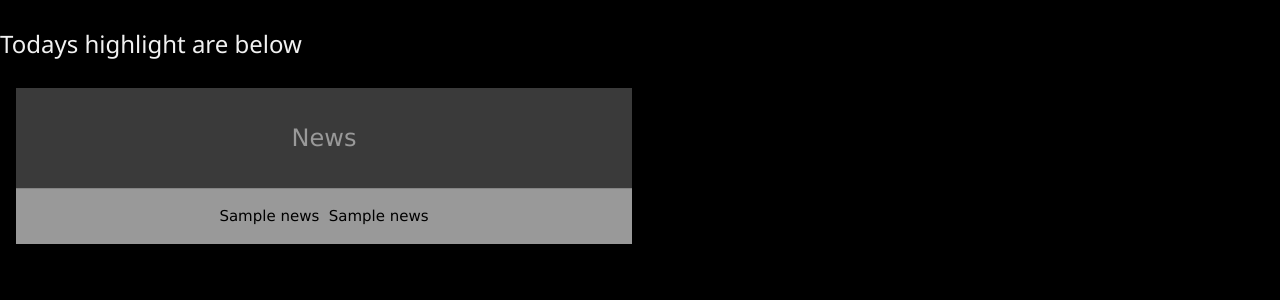
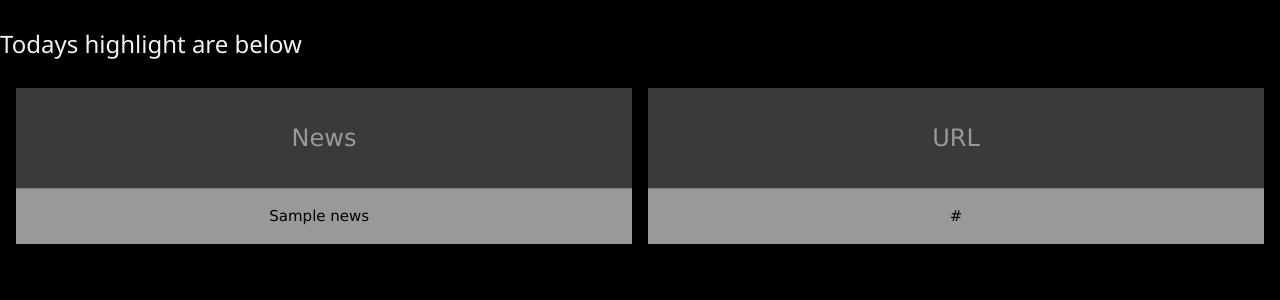
Before and after one commit to pasrpr/news-update, a Flask app: template app/templates/result.html in a window 1280 px wide. Shown: the top 300 px of the page. Run offline with Flask 2, Linux system fonts and the light colour scheme; the template is opened without the code that fills it: most values are stand-ins (such as "Sample title", 1, 10 or a date in 2020).

Commit message:
Updating better ui

```diff
--- a/app/routes.py
+++ b/app/routes.py
@@ -1,9 +1,9 @@
 from app import app
 from flask import render_template, request
 # from .news import main as updates
-from google_news import news as google_news
-from bbc_news import news as bbc_news
-from cnn_news import news as cnn_news
+from .google_news import news as google_news
+from .bbc_news import news as bbc_news
+from .cnn_news import news as cnn_news
 
 @app.route('/')
 @app.route('/index')
@@ -19,4 +19,4 @@ def result():
     news = google_news().copy()
     news.update(bbc_news())
     news.update(cnn_news())
-    return render_template('result.html', title='News', news = news)
+    return render_template('result.html', title='News', news = news.keys(), urls = news.values())
--- a/app/templates/result.html
+++ b/app/templates/result.html
@@ -19,18 +19,16 @@
         <ul class="w3-ul w3-white w3-center w3-opacity w3-hover-opacity-off">
           <li class="w3-dark-grey w3-xlarge w3-padding-32">News</li>
 
-                <li class="w3-padding-16">{{news}}&nbsp;&nbsp;{{news}}</li>
+                <li class="w3-padding-16">{{news}}&nbsp;&nbsp;</li>
 
         </ul>
       </div>
-      <!-- div class="w3-half">
+      <div class="w3-half">
         <ul class="w3-ul w3-white w3-center w3-opacity w3-hover-opacity-off">
-          <li class="w3-dark-grey w3-xlarge w3-padding-32">Capitol S.outh</li>
-            {% for train in trains_CS %}
-                <li class="w3-padding-16">{{train.Line}}&nbsp;&nbsp;{{train.DestinationName}}&nbsp;&nbsp;{{train.Min}}</li>
-            {% endfor %}
+          <li class="w3-dark-grey w3-xlarge w3-padding-32">URL</li>
+                <li class="w3-padding-16">{{urls}}</li>
         </ul>
-      </div -->
+      </div>
     </div>
 </div>
 </body>
```
